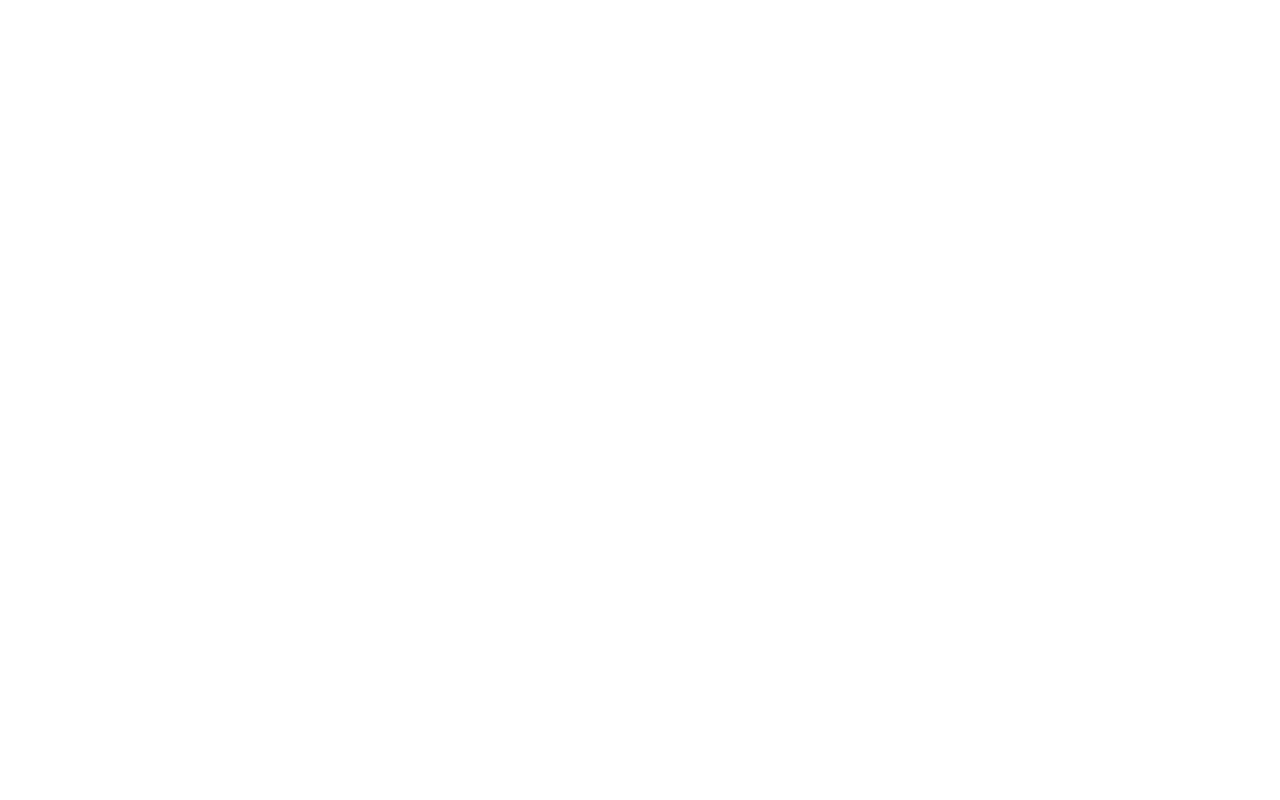
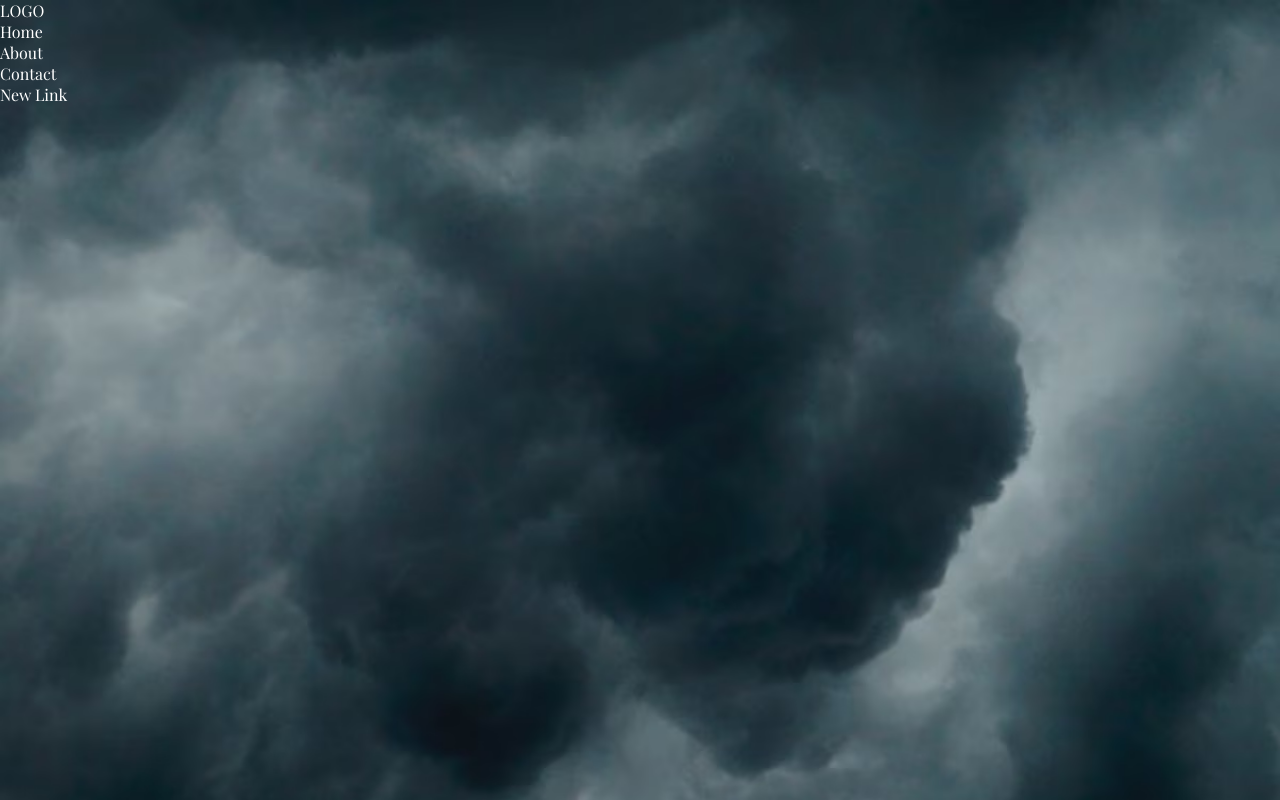
Before and after one commit to og1arda/BTC-Project, a plain HTML site: page index.html in a window 1280 px wide. Drawn offline with nearby package versions, Linux system fonts and the light colour scheme.

Commit message:
continue to project

```diff
--- a/index.html
+++ b/index.html
@@ -5,10 +5,28 @@
     <meta charset="UTF-8">
     <meta name="viewport" content="width=device-width, initial-scale=1.0">
     <title>BTC Project</title>
+    <link rel="stylesheet" href="style.css">
 </head>
 
 <body>
+    <!--header start  -->
+    <header class="container">
+        <nav>
+            <div class="logo">
+                <a href="#">LOGO</a>
+            </div>
+            <div class="menu">
+                <ul>
+                    <li> <a href="#">Home</a></li>
+                    <li> <a href="#">About</a></li>
+                    <li> <a href="#">Contact</a></li>
+                </ul>
+                <a href="#">New Link</a>
+            </div>
+        </nav>
 
+    </header>
+    <!-- header end -->
 </body>
 
 </html>
--- a/style.css
+++ b/style.css
@@ -0,0 +1,20 @@
+@import url('https://fonts.googleapis.com/css2?family=Lato:wght@400;700;900&family=Playfair+Display&display=swap');
+
+
+* {
+    margin: 0;
+    padding: 0;
+    box-sizing: border-box;
+}
+
+body {
+    font-family: 'Lato', sans-serif;
+    font-family: 'Playfair Display', serif;
+    background-image: url("clouds.jpg");
+    background-size: cover;
+}
+
+a {
+    color: white;
+    text-decoration: none;
+}
```
Also changed, not shown: clouds.jpg (added).
